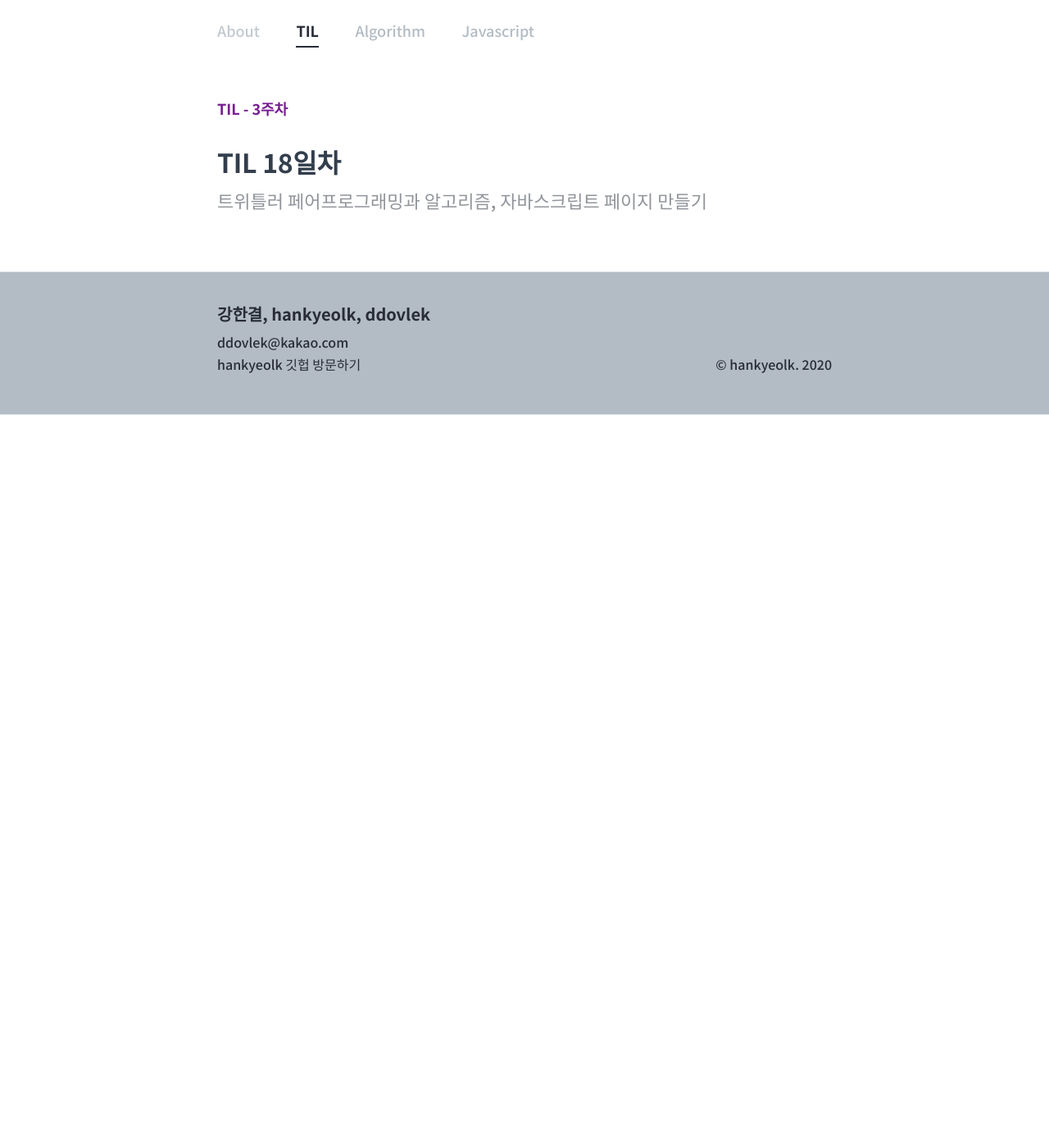
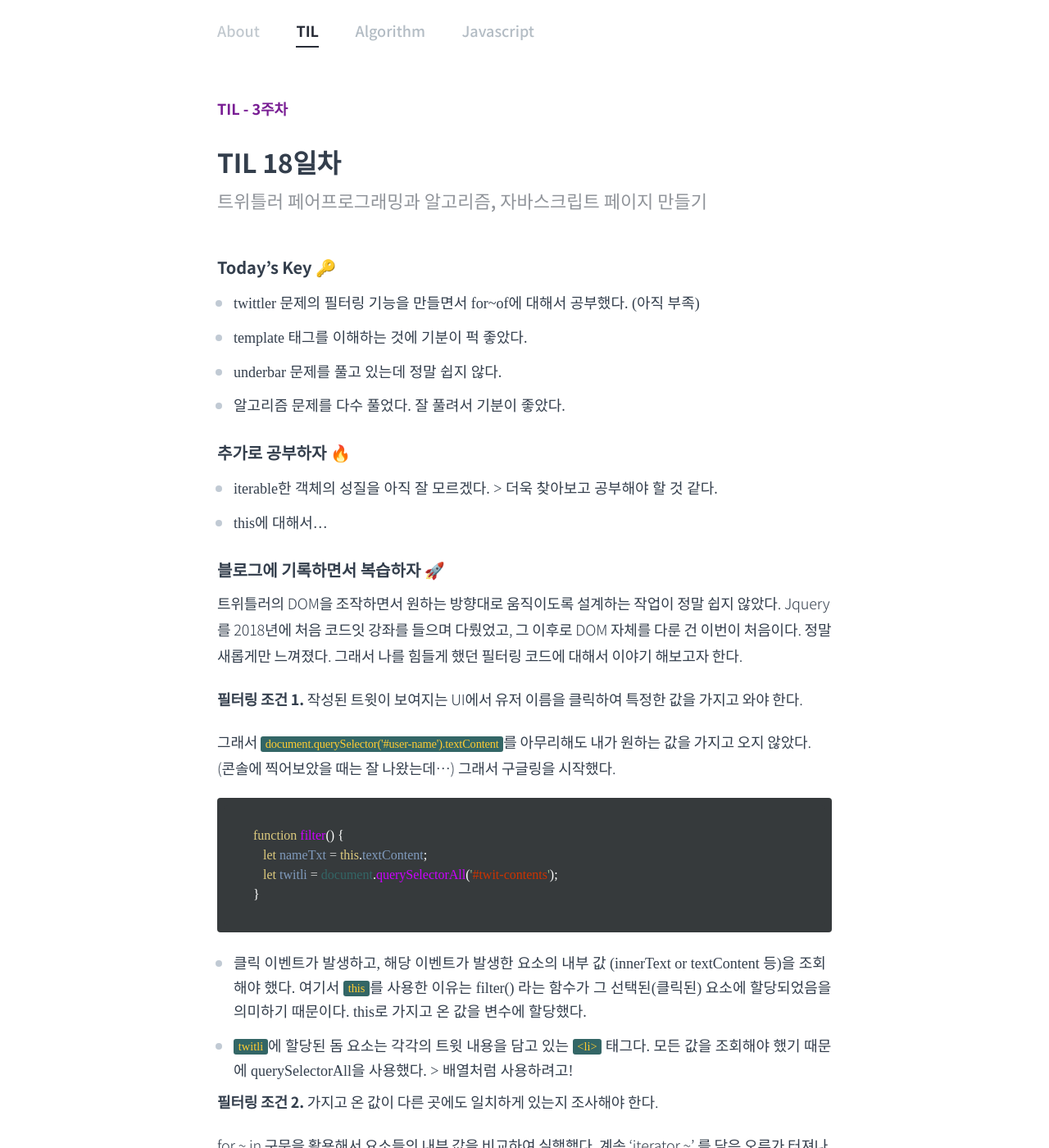
Before and after one commit to hankyeolk/hankyeolk.github.io, a Jekyll site: the page built from TIL/18_2020.07.02.md, in a window 1280 px wide and 1400 px high. Shown: the whole window at 82% size. Built offline with Jekyll 4.4.1, drawn with Linux system fonts in a browser that asks for light colours; some web fonts are replaced; some of the changed text lies outside the part shown.

Commit message:
til 18일차 업로드

````diff
--- a/TIL/18_2020.07.02.md
+++ b/TIL/18_2020.07.02.md
@@ -11,3 +11,91 @@
 header-img: ""
 order: 18
 ---
+
+### Today's Key 🔑
+
+- twittler 문제의 필터링 기능을 만들면서 for~of에 대해서 공부했다. (아직 부족)
+- template 태그를 이해하는 것에 기분이 퍽 좋았다.
+- underbar 문제를 풀고 있는데 정말 쉽지 않다.
+- 알고리즘 문제를 다수 풀었다. 잘 풀려서 기분이 좋았다.
+<br>
+
+### 추가로 공부하자 🔥
+
+- iterable한 객체의 성질을 아직 잘 모르겠다. > 더욱 찾아보고 공부해야 할 것 같다.
+- this에 대해서...
+<br>
+
+### 블로그에 기록하면서 복습하자 🚀
+
+트위틀러의 DOM을 조작하면서 원하는 방향대로 움직이도록 설계하는 작업이 정말 쉽지 않았다. Jquery를 2018년에 처음 코드잇 강좌를 들으며 다뤘었고, 그 이후로 DOM 자체를 다룬 건 이번이 처음이다. 정말 새롭게만 느껴졌다. 그래서 나를 힘들게 했던 필터링 코드에 대해서 이야기 해보고자 한다.
+<br>
+
+**필터링 조건 1.** 작성된 트윗이 보여지는 UI에서 유저 이름을 클릭하여 특정한 값을 가지고 와야 한다.
+<br>
+
+그래서 `document.querySelector('#user-name').textContent`를 아무리해도 내가 원하는 값을 가지고 오지 않았다. (콘솔에 찍어보았을 때는 잘 나왔는데...) 그래서 구글링을 시작했다.
+
+```js
+function filter() {
+   let nameTxt = this.textContent;
+   let twitli = document.querySelectorAll('#twit-contents');
+}
+```
+
+- 클릭 이벤트가 발생하고, 해당 이벤트가 발생한 요소의 내부 값 (innerText or textContent 등)을 조회해야 했다. 여기서 `this`를 사용한 이유는 filter() 라는 함수가 그 선택된(클릭된) 요소에 할당되었음을 의미하기 때문이다. this로 가지고 온 값을 변수에 할당했다.
+- `twitli`에 할당된 돔 요소는 각각의 트윗 내용을 담고 있는 `<li>` 태그다. 모든 값을 조회해야 했기 때문에 querySelectorAll을 사용했다. > 배열처럼 사용하려고!
+<br>
+
+**필터링 조건 2.** 가지고 온 값이 다른 곳에도 일치하게 있는지 조사해야 한다.
+<br>
+
+for ~ in 구문을 활용해서 요소들의 내부 값을 비교하여 실행했다. 계속 'iterator ~' 를 담은 오류가 터져나왔다. (물론 다른 이벤트 함수에 적용을 안해서 그럴 수 도 있다.) 그래서 iterable한 것을 검색했고, 무진장 많고 어려운 정보에 당황하여 for ~ of 구문만을 간신히 구출할 수 있었다.
+
+```js
+   for (let twit of twitUl) {
+      if (twit.firstElementChild.textContent !== nameTxt) {
+
+         twit.style.display = 'none';
+      }
+   }
+```
+
+- 클릭한 요소의 내부 데이터(`nameTxt`)와 트윗 요소의 반복되는 값이 서로 일치하는지 조사한다.
+- `for ~ of` 구문내에서 twit의 첫번째 자식의 textContent와 비교해서 값이 다르면 스타일의 display 요소를 숨기게 만들었다.
+- 이 부분을 찾는데 까지 하루가 걸린 것 같다.
+<br>
+
+**필터링 조건 3.** 언제 어느 상황이든 잘 작동해야 한다.
+<br>
+
+그렇다. 이제 관건은 트위터가 브라우저에 불러와졌을 때, 새로운 트윗이 생길 때 마다 필터링이 잘 작동해야 한다는 것이다. 그래서 `#user-name`의 값이 입력되는 곳을 각각 찾아서 전부 filter 함수를 클릭 이벤트로 심어줬다. 이것을 생각하는 것에도 오랜 시간이 걸린 것 같다.
+
+```js
+// 브라우저에 onload 됐을 때 구동되는 함수
+function basicTwit(obj) {
+
+   obj.forEach(function (el) {
+      let twitElement = document.importNode(tmpl.content, true);
+
+      twitElement.querySelector('#user-name').textContent = el['user'];
+       twitElement.querySelector('#user-name').onclick = filter
+       ...
+   }
+};
+
+window.onload = basicTwit(DATA);
+```
+
+```js
+// 새로운 트윗이 생길때마다 호출되는 마법의 spitTwit 함수
+function spitTwit(obj) {
+   ...
+   let twitElement = document.importNode(tmpl.content, true);
+
+   ...
+   twitElement.querySelector('#user-name').textContent = firstEl['user'];
+   twitElement.querySelector('#user-name').onclick = filter
+
+}
+```
````
